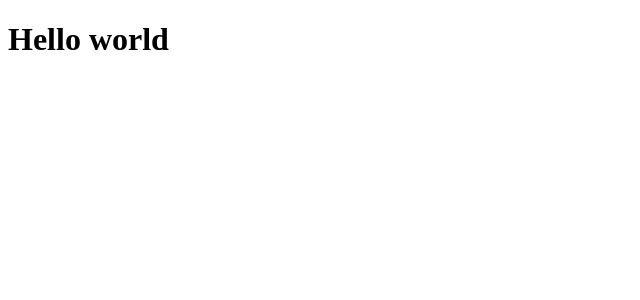
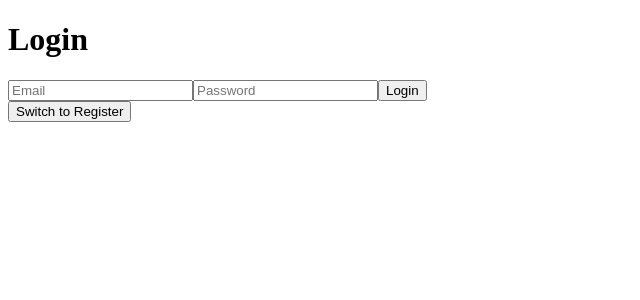
Before and after one commit to LowSugarCoke/mall-demo, a React (Vite) app in the folder frontend/: page / in a window 1280 px wide. Shown: the top 300 px of the page, without its empty margins (0-640 px from the left). Built offline with nearby package versions, Linux system fonts and the light colour scheme.

Commit message:
feat: add AuthPage and AuthForm UI

```diff
--- a/frontend/src/App.tsx
+++ b/frontend/src/App.tsx
@@ -1,8 +1,10 @@
+import AuthPage from "./components/Auth/AuthPage"
+
 
 function App() {
   return (
     <>
-      <h1>Hello world</h1>
+      <AuthPage></AuthPage>
     </>
   )
 }
--- /dev/null
+++ b/frontend/src/components/Auth/AuthForm.tsx
@@ -0,0 +1,31 @@
+import React, { useState } from 'react';
+
+function AuthForm({ isLoginMode, onSubmit }) {
+    const [email, setEmail] = useState('');
+    const [password, setPassword] = useState('');
+
+    const handleSubmit = (event) => {
+        event.preventDefault();
+        onSubmit({ email, password });
+    };
+
+    return (
+        <form onSubmit={handleSubmit}>
+            <input
+                type='email'
+                placeholder='Email'
+                value={email}
+                onChange={(e) => setEmail(e.target.value)}
+            />
+            <input
+                type='password'
+                placeholder='Password'
+                value={password}
+                onChange={(e) => setPassword(e.target.value)}
+            />
+            <button type='submit'>{isLoginMode ? 'Login' : 'Register'}</button>
+        </form>
+    );
+};
+
+export default AuthForm;
--- /dev/null
+++ b/frontend/src/components/Auth/AuthPage.tsx
@@ -0,0 +1,29 @@
+import React, { useState } from 'react';
+import AuthForm from './AuthForm';
+
+function AuthPage() {
+    const [isLogin, setIsLogin] = useState(true);
+
+    const handleSubmit = (credentials) => {
+        // Call either login or register API here
+        if (isLogin) {
+            // Call login API
+            console.log('Logging in:', credentials);
+        } else {
+            // Call register API
+            console.log('Registering:', credentials);
+        }
+    };
+
+    return (
+        <div>
+            <h1>{isLogin ? 'Login' : 'Register'}</h1>
+            <AuthForm isLoginMode={isLogin} onSubmit={handleSubmit} />
+            <button onClick={() => setIsLogin(!isLogin)}>
+                Switch to {isLogin ? 'Register' : 'Login'}
+            </button>
+        </div>
+    );
+};
+
+export default AuthPage;
```
